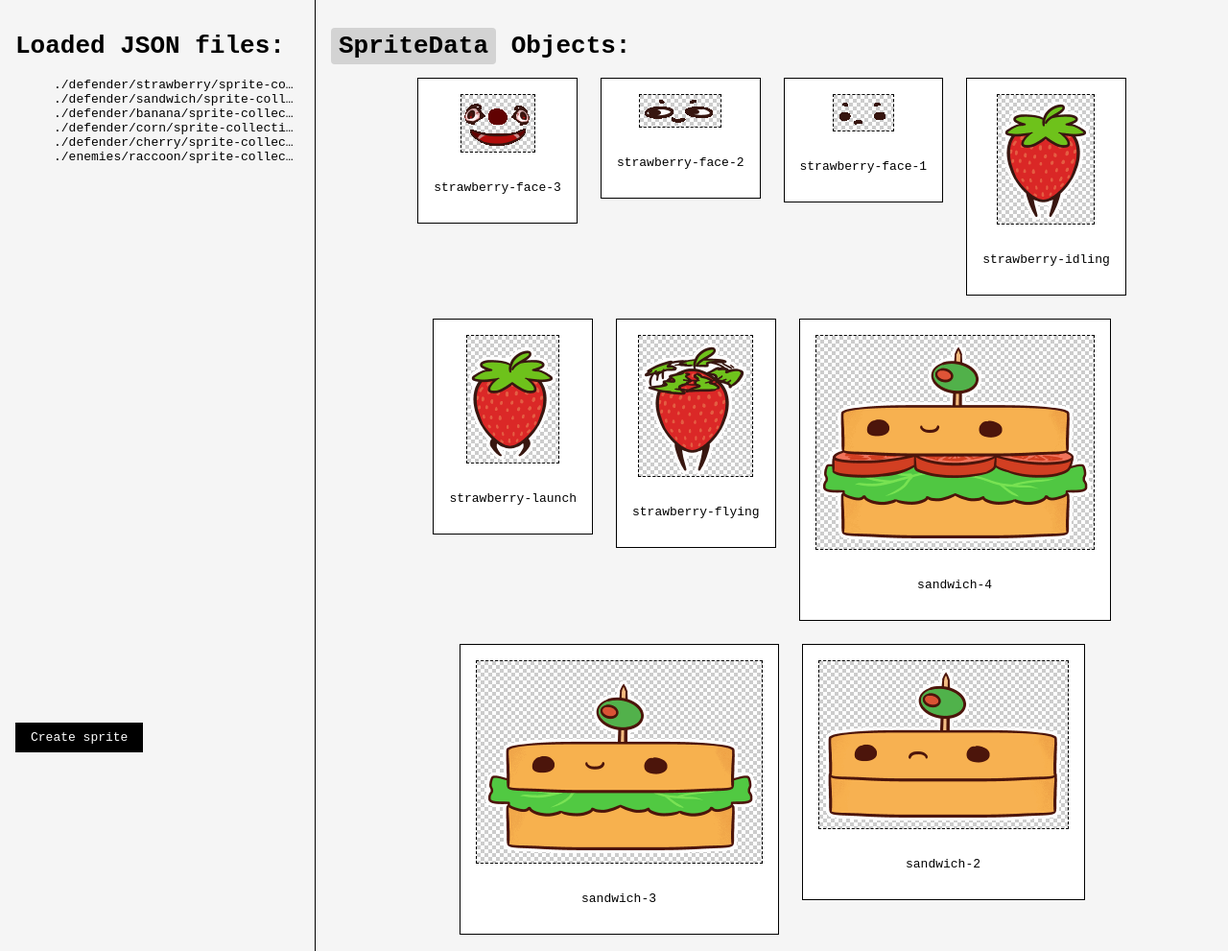
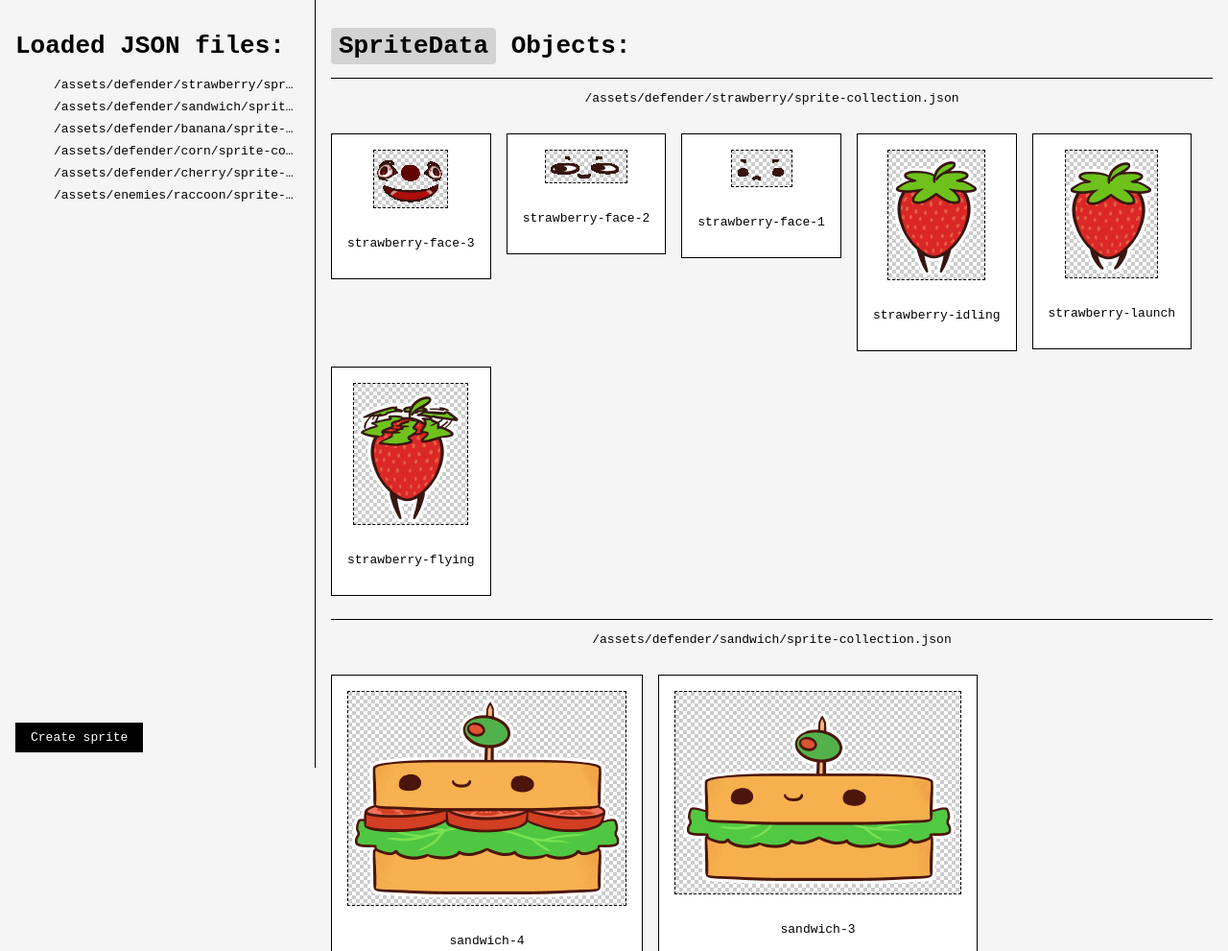
Before and after one commit to waitimconfused/compscig12-towerdefense, a website with bundled scripts: page assets/preview.html in a window 1280 px wide. Shown: the top 991 px of the page at 96% size. Built offline with nearby package versions, Linux system fonts and the light colour scheme.

Commit message:
Added sections that show each sprite in each file, paths on the left side are now clickable

```diff
--- a/assets/preview.html
+++ b/assets/preview.html
@@ -6,12 +6,15 @@
 	<title>Tower Defense // Asset Previewer</title>
 	<link rel="stylesheet" href="/styles/assets-internal.css">
 	<style>
-		section {
-			width: max-content;
-			align-items: center;
+
+		html, body {
+			scroll-behavior: smooth;
 		}
-		section canvas {
-			width: fit-content;
+
+		div:has(>#sources) {
+			position: sticky;
+			top: 0px;
+			height: calc( 100vh - 32px );
 		}
 		#sources li {
 			width: max-content;
@@ -19,7 +22,63 @@
 			overflow: hidden;
 			text-overflow: ellipsis;
 			text-wrap: nowrap;
+			margin-bottom: 8px;
 		}
+
+		#sprites > section {
+			border: none;
+			border-top: 1px solid black;
+			padding: 0;
+			background: none;
+			width: 100%;
+			display: flex;
+			flex-direction: column;
+			align-items: center;
+		}
+
+		#sprites > section div {
+			border: none;
+			padding: 0;
+			background: none;
+			display: flex;
+			flex-direction: row;
+			flex-wrap: wrap;
+			gap: 16px;
+		}
+
+		#sprites > section div section {
+			width: max-content;
+			align-items: center;
+		}
+
+		#sprites > section div canvas {
+			width: min-content;
+		}
+
+		a {
+			color: black;
+			text-decoration: none;
+		}
+
+		a::before {
+			content: ""
+		}
+
+		@keyframes highlight {
+			from, to {
+				background: none;
+				scale: 1;
+			}
+			25%, 75% {
+				scale: 0.99;
+			}
+			50% {
+				background: color-mix(in srgb, blue 20%, transparent);
+				font-weight: 900;
+				scale: 1.1;
+			}
+		}
+
 	</style>
 </head>
 <body>
--- a/src/assets/preview.ts
+++ b/src/assets/preview.ts
@@ -1,4 +1,4 @@
-import { SpriteRenderer } from "../sprites.js";
+import { SpriteData, SpriteRenderer } from "../sprites.js";
 import pathsToSpriteData from "../../assets/sprites.json" with { type: "json" };
 
 const template:HTMLTemplateElement = document.getElementById("sprite") as HTMLTemplateElement;
@@ -6,36 +6,77 @@ const output:HTMLDivElement = document.getElementById("sprites") as HTMLDivEleme
 
 const sources:HTMLUListElement = document.getElementById("sources") as HTMLUListElement;
 
+SpriteRenderer.verbose = false;
+
 var references:string[] = await SpriteRenderer.loadDefaults();
 
 for (let i = 0; i < pathsToSpriteData.length; i ++) {
-	let li = document.createElement("li");
-	li.innerText = pathsToSpriteData[i] as string;
-	sources.appendChild(li);
 }
 
-var canvases:HTMLCanvasElement[] = [];
+var canvases:{ [sprite:string]: HTMLCanvasElement } = {};
 
-for (let i = 0; i < references.length; i ++) {
+for (let i = 0; i < pathsToSpriteData.length; i ++) {
 
-	let clone:DocumentFragment = document.importNode(template.content, true);
+	let path = pathsToSpriteData[i] as string;
+	let absolutePath = new URL( path, location.origin+"/assets/" ).pathname;
+	let spriteData:SpriteData|SpriteData[] = (await import(absolutePath, { with: { type: "json" } })).default;
 
-	canvases.push( clone.getElementById("result") as HTMLCanvasElement );
+	let li = document.createElement("li");
+	let link = document.createElement("a");
+	link.innerText = absolutePath;
+	link.href = `#file-${i}`;
 
-	let name:HTMLParagraphElement = clone.getElementById("name") as HTMLParagraphElement;
-	name.innerText = references[i] as string;
+	li.appendChild(link);
+	sources.appendChild(li);
 
-	output.appendChild(clone);
+	let section = document.createElement("section");
+	let sectionTitle = document.createElement("p");
+	section.appendChild(sectionTitle);
+	sectionTitle.innerText = absolutePath;
+	sectionTitle.id = `file-${i}`;
+
+	let div = document.createElement("div");
+	section.appendChild(div);
+
+	if (Array.isArray(spriteData) == false) spriteData = [spriteData];
+
+	for (let i = 0; i < spriteData.length; i ++) {
+		let data:SpriteData = spriteData[i] as SpriteData;
+
+		let clone:DocumentFragment = document.importNode(template.content, true);
+
+		canvases[data.name] = clone.getElementById("result") as HTMLCanvasElement;
+
+		let name:HTMLParagraphElement = clone.getElementById("name") as HTMLParagraphElement;
+		name.innerText = data.name as string;
+
+		div.appendChild(clone);
+	}
 
 
+	output.appendChild(section);
+}
+console.log(canvases);
 
-}
+let previousTime = 0;
 
 function tick() {
 
-	for (let i = 0; i < references.length; i ++) {
+	let currentTime = performance.now();
+	let delta = currentTime - previousTime;
 
-		let canvas:HTMLCanvasElement = canvases[i] as HTMLCanvasElement;
+	if (delta < 1000 / 60) {
+		window.requestAnimationFrame(tick);
+		return;
+	}
+
+	let sprites:string[] = Object.keys(canvases);
+
+	for (let i = 0; i < sprites.length; i ++) {
+
+		let sprite:string = sprites[i] as string;
+
+		let canvas:HTMLCanvasElement = canvases[sprite] as HTMLCanvasElement;
 
 		let context:CanvasRenderingContext2D = canvas.getContext("2d") as CanvasRenderingContext2D;
 		context.clearRect(0, 0, canvas.width, canvas.height);
@@ -53,8 +94,26 @@ function tick() {
 
 	}
 
+	previousTime = currentTime;
 	window.requestAnimationFrame(tick);
 
 }
 
 tick();
+
+
+window.navigation.addEventListener("navigate", (event) => {
+
+	setTimeout(() => {
+
+		let element:HTMLAnchorElement|null = document.querySelector(location.hash);
+
+		if (!element) return;
+
+		element.style.animation = "highlight 1s linear";
+
+		element.addEventListener("animationend", () => {
+			element.style.animation = "";
+		});
+	}, 100);
+})
```
